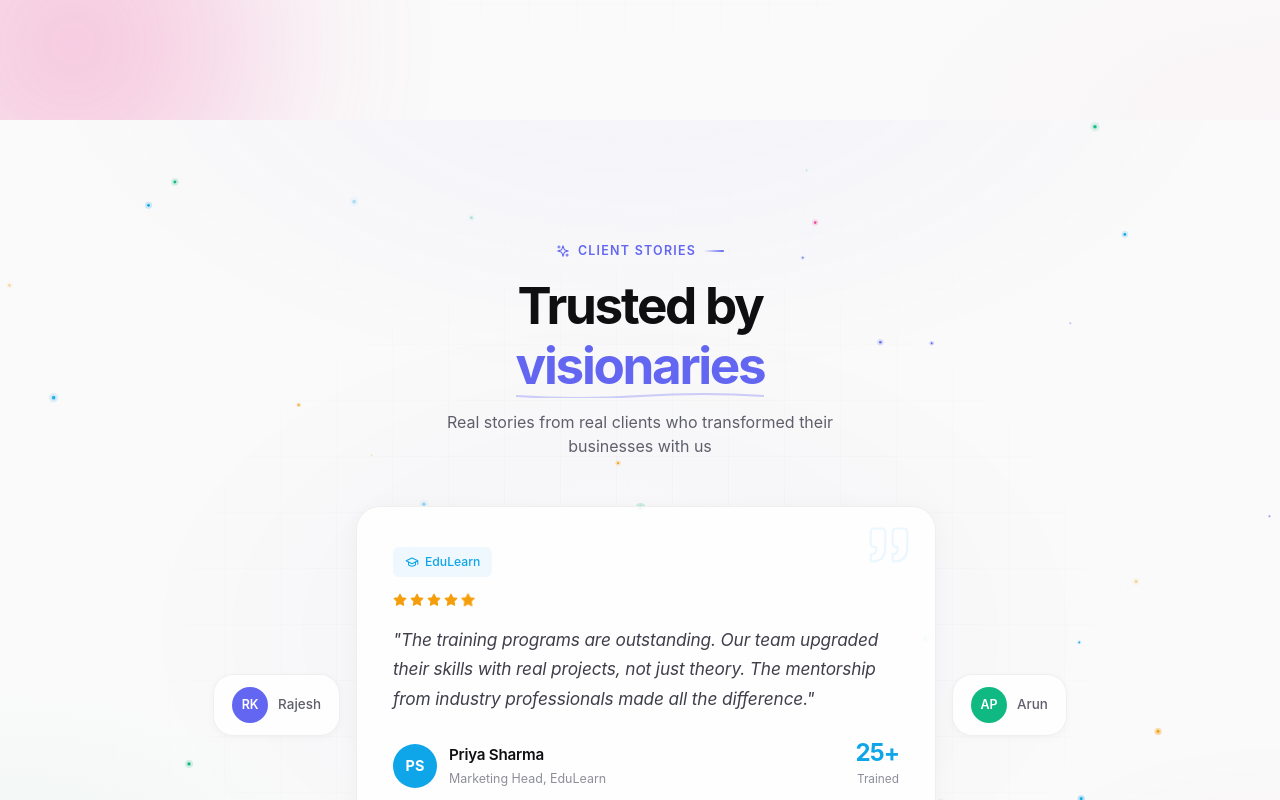
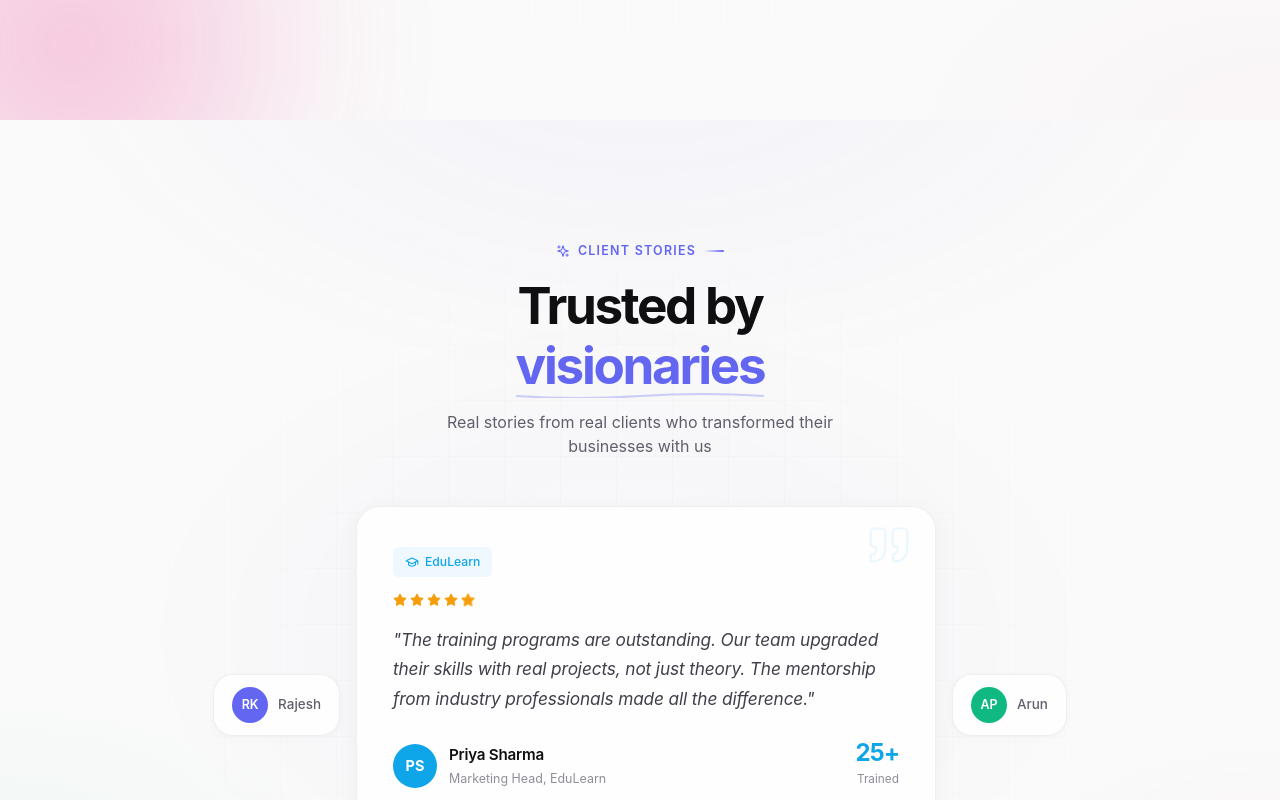
Before and after one commit to Abinath2105/aspldesign, a React (Create React App) app: page / in a window 1280 px wide. Shown: the part 3440-4240 px from the top of the page. Built offline with nearby package versions, Linux system fonts and the light colour scheme.

Commit message:
Initial commit - eGov UI upgrade

```diff
--- a/src/components/sections/Testimonials.jsx
+++ b/src/components/sections/Testimonials.jsx
@@ -2237,7 +2237,7 @@ const Testimonials = () => {
       {/* Cinematic background system */}
       <div className="tst-bg">
         {/* Animated particle canvas */}
-        <canvas ref={canvasRef} className="tst-canvas" />
+        {/* <canvas ref={canvasRef} className="tst-canvas" /> */}
 
         {/* Gradient overlays */}
         <div className="tst-bg-gradient" />
```
